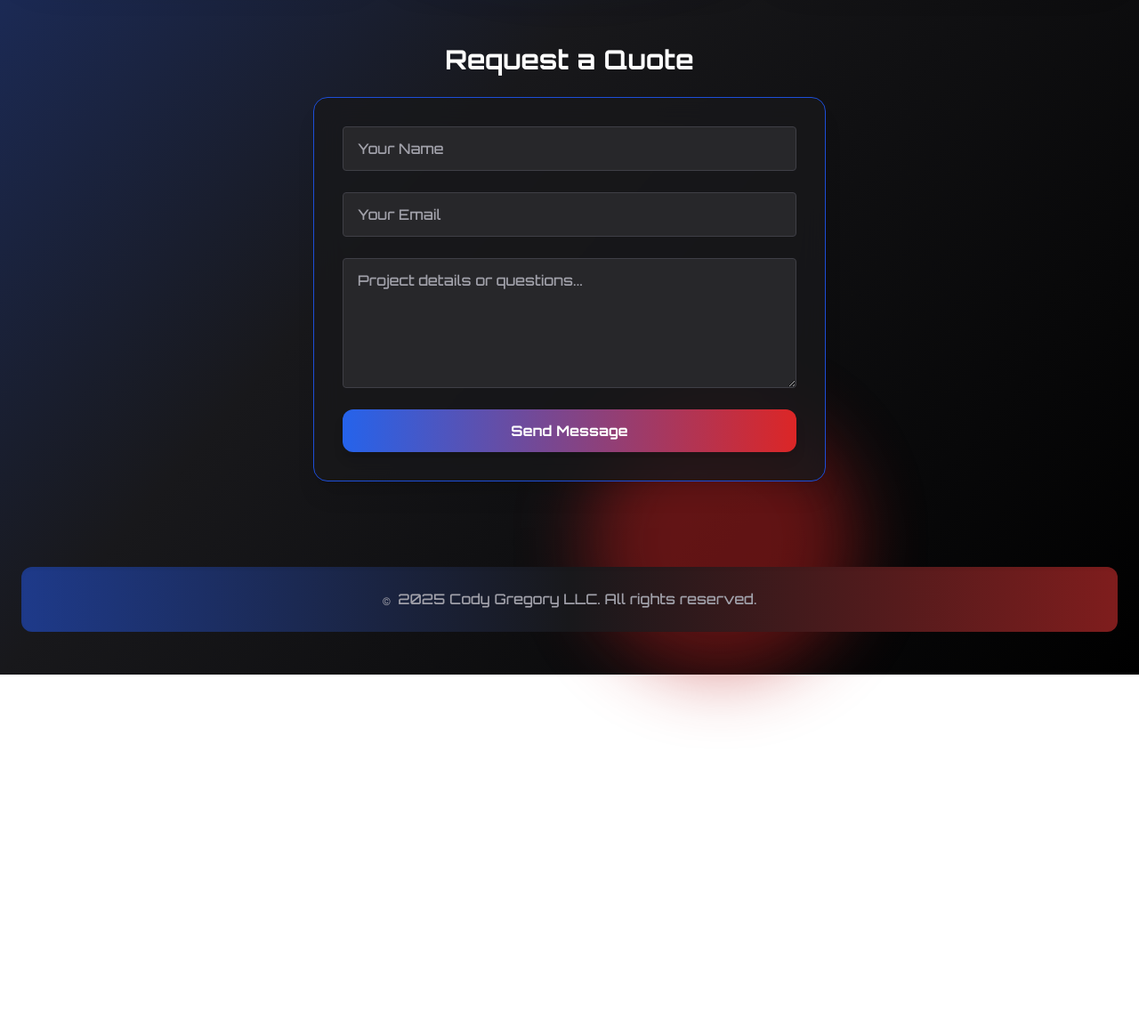
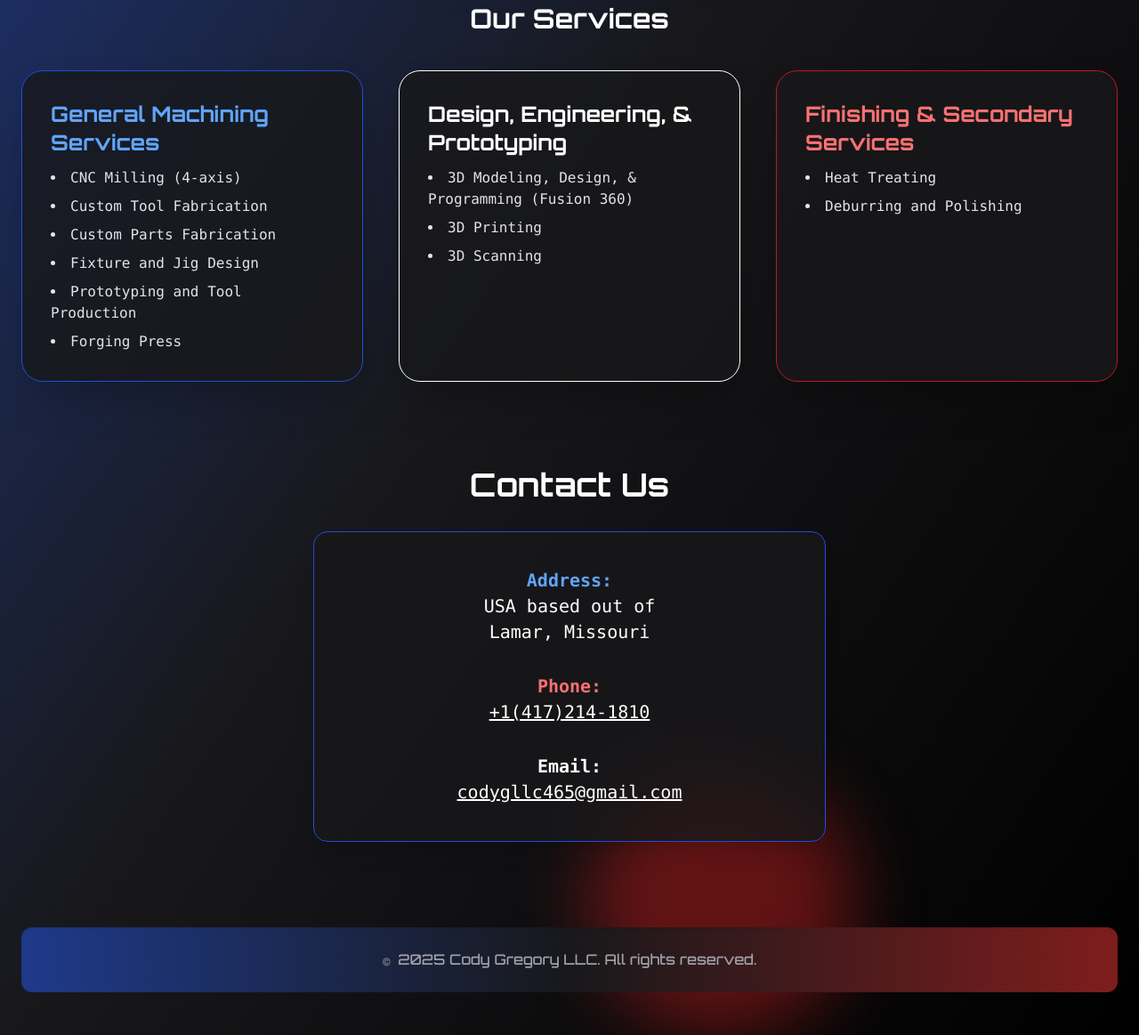
Before and after one commit to Cody-Gregory-LLC/CGLLC-Shop, a website: page index.html in a window 1280 px wide. Shown: the part 705-1868 px from the top of the page at 89% size. Before the commit the page ends 1463 px from the top, so only its background shows below. Drawn offline with nearby package versions, Linux system fonts and the light colour scheme.

Commit message:
Added more stlying and photo carousel

```diff
--- a/index.html
+++ b/index.html
@@ -5,13 +5,15 @@
     <meta name="viewport" content="width=device-width, initial-scale=1.0" />
     <title>Cody Gregory LLC — CNC Services</title>
     <script src="https://cdn.tailwindcss.com"></script>
+    <script src="https://cdn.jsdelivr.net/npm/swiper@11/swiper-bundle.min.js"></script>
     <style>
       body {
         font-family: 'Orbitron', 'Roboto Mono', 'system-ui', sans-serif;
       }
     </style>
     <link href="https://fonts.googleapis.com/css2?family=Orbitron:wght@500;700&family=Roboto+Mono:wght@400;700&display=swap" rel="stylesheet">
-    </head>
+    <link rel="stylesheet" href="https://cdn.jsdelivr.net/npm/swiper@11/swiper-bundle.min.css" />
+  </head>
 
  <body class="bg-gradient-to-br from-blue-900 via-zinc-900 to-black text-white px-6 py-12 min-h-screen relative overflow-x-hidden">
   <!-- Animated Accent Circle (blue/red) -->
@@ -27,6 +29,31 @@
         Now offering machine shop services.
       </p>
     </header>
+
+    <section class="mb-20">
+      <h2 class="text-3xl font-bold mb-6 text-center text-white">USA Manufacturing</h2>
+      <div class="swiper mySwiper rounded-2xl overflow-hidden shadow-xl max-w-3xl mx-auto">
+        <div class="swiper-wrapper">
+          <!-- Slide 1 -->
+          <div class="swiper-slide bg-zinc-900 flex justify-center items-center p-6">
+            <img src="https://via.placeholder.com/400x300?text=Product+1" alt="Product 1" class="rounded-xl shadow-lg max-h-72 object-contain" />
+          </div>
+          <!-- Slide 2 -->
+          <div class="swiper-slide bg-zinc-900 flex justify-center items-center p-6">
+            <img src="https://via.placeholder.com/400x300?text=Product+2" alt="Product 2" class="rounded-xl shadow-lg max-h-72 object-contain" />
+          </div>
+          <!-- Slide 3 -->
+          <div class="swiper-slide bg-zinc-900 flex justify-center items-center p-6">
+            <img src="https://via.placeholder.com/400x300?text=Product+3" alt="Product 3" class="rounded-xl shadow-lg max-h-72 object-contain" />
+          </div>
+          <!-- Add more slides as needed -->
+        </div>
+        <!-- Pagination and navigation -->
+        <div class="swiper-pagination"></div>
+        <div class="swiper-button-next"></div>
+        <div class="swiper-button-prev"></div>
+      </div>
+    </section>
 
     <!-- Services Grid -->
     <section class="mt-20">
@@ -62,43 +89,23 @@
     </section>
 
 
-    <!-- Contact Form -->
-    <section class="mt-24 max-w-xl mx-auto">
-      <h2 class="text-3xl font-bold mb-6 text-center text-white">Request a Quote</h2>
-      <form
-        action="https://formspree.io/f/mexample"
-        method="POST"
-        class="grid gap-6 bg-zinc-900/80 border border-blue-700 rounded-2xl p-8 shadow-xl backdrop-blur-lg"
-      >
-        <input
-          name="name"
-          type="text"
-          required
-          placeholder="Your Name"
-          class="bg-zinc-800 border border-zinc-700 rounded px-4 py-3 text-white placeholder-zinc-400 focus:ring-2 focus:ring-blue-500 transition"
-        />
-        <input
-          name="email"
-          type="email"
-          required
-          placeholder="Your Email"
-          class="bg-zinc-800 border border-zinc-700 rounded px-4 py-3 text-white placeholder-zinc-400 focus:ring-2 focus:ring-red-500 transition"
-        />
-        <textarea
-          name="message"
-          required
-          rows="5"
-          placeholder="Project details or questions..."
-          class="bg-zinc-800 border border-zinc-700 rounded px-4 py-3 text-white placeholder-zinc-400 focus:ring-2 focus:ring-white transition"
-        ></textarea>
-        <button
-          type="submit"
-          class="bg-gradient-to-r from-blue-600 to-red-600 hover:from-blue-500 hover:to-red-500 text-white font-bold px-8 py-3 rounded-xl shadow-lg transition"
-        >
-          Send Message
-        </button>
-      </form>
-    </section>
+<section class="mt-24 max-w-xl mx-auto">
+  <h2 class="text-4xl font-extrabold mb-8 text-center text-white font-orbitron">Contact Us</h2>
+  <div class="bg-zinc-900/80 border border-blue-700 rounded-2xl p-10 shadow-xl backdrop-blur-lg text-white space-y-8 text-center font-mono font-normal text-lg">
+    <div>
+      <span class="font-bold text-blue-400 text-xl">Address:</span><br>
+      <span class="text-xl">USA based out of<br>Lamar, Missouri</span>
+    </div>
+    <div>
+      <span class="font-bold text-red-400 text-xl">Phone:</span><br>
+      <a href="tel:+15551234567" class="underline hover:text-blue-400 transition text-xl">+1(417)214-1810</a>
+    </div>
+    <div>
+      <span class="font-bold text-white text-xl">Email:</span><br>
+      <a href="mailto:info@codygregoryllc.com" class="underline hover:text-red-400 transition text-xl">codygllc465@gmail.com</a>
+    </div>
+  </div>
+</section>
 
     <!-- Footer -->
     <footer class="mt-24 text-center text-zinc-400 text-base py-6 bg-gradient-to-r from-blue-900 via-zinc-900 to-red-900 rounded-xl shadow-inner">
```
